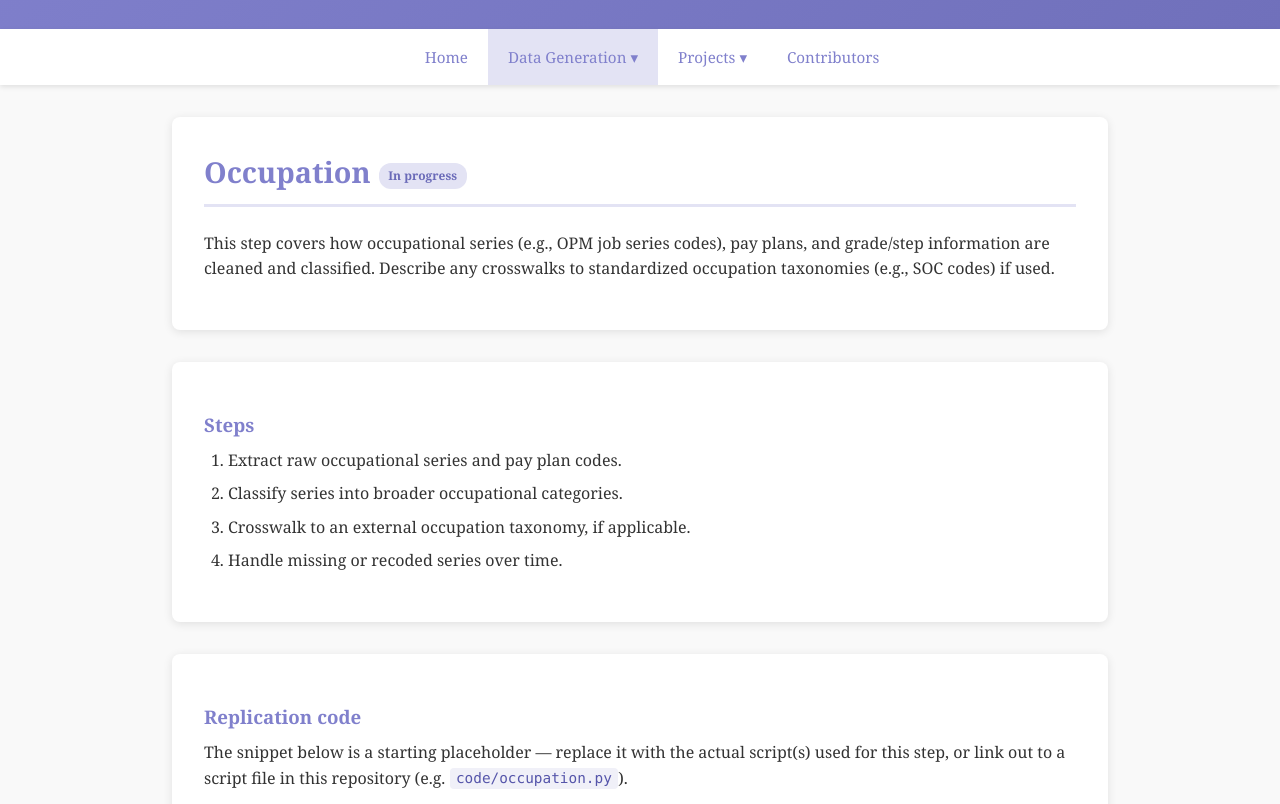
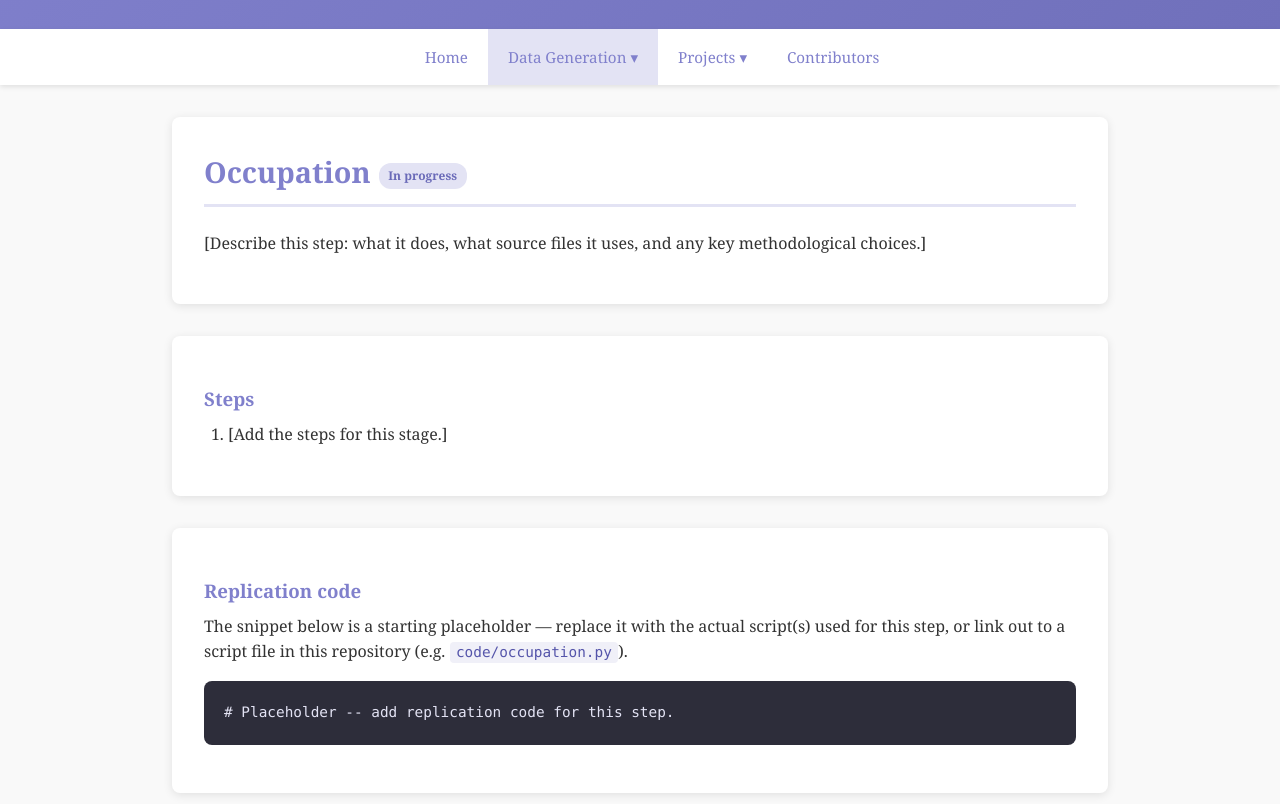
Before and after one commit to administrative-origins/administrative-origins.github.io, a plain HTML site: page occupation.html in a window 1280 px wide. Shown: the part 143-947 px from the top of the page. Drawn offline with Linux system fonts and the light colour scheme.

Commit message:
Update occupation.html

```diff
--- a/occupation.html
+++ b/occupation.html
@@ -43,30 +43,20 @@
     <div class="container">
         <section>
             <h2>Occupation<span class="status-badge">In progress</span></h2>
-            <p>This step covers how occupational series (e.g., OPM job series codes), pay plans, and grade/step information are cleaned and classified. Describe any crosswalks to standardized occupation taxonomies (e.g., SOC codes) if used.</p>
+            <p>[Describe this step: what it does, what source files it uses, and any key methodological choices.]</p>
         </section>
 
         <section>
             <h3>Steps</h3>
             <ol>
-                <li>Extract raw occupational series and pay plan codes.</li>
-                <li>Classify series into broader occupational categories.</li>
-                <li>Crosswalk to an external occupation taxonomy, if applicable.</li>
-                <li>Handle missing or recoded series over time.</li>
+                <li>[Add the steps for this stage.]</li>
             </ol>
         </section>
 
         <section>
             <h3>Replication code</h3>
             <p>The snippet below is a starting placeholder &mdash; replace it with the actual script(s) used for this step, or link out to a script file in this repository (e.g. <code>code/occupation.py</code>).</p>
-            <pre><code># Placeholder: occupation classification
-
-library(dplyr)
-
-classify_occupation <- function(df, series_map) {
-  df %>%
-    left_join(series_map, by = "occ_series")
-}
+            <pre><code># Placeholder -- add replication code for this step.
 </code></pre>
         </section>
 
```
